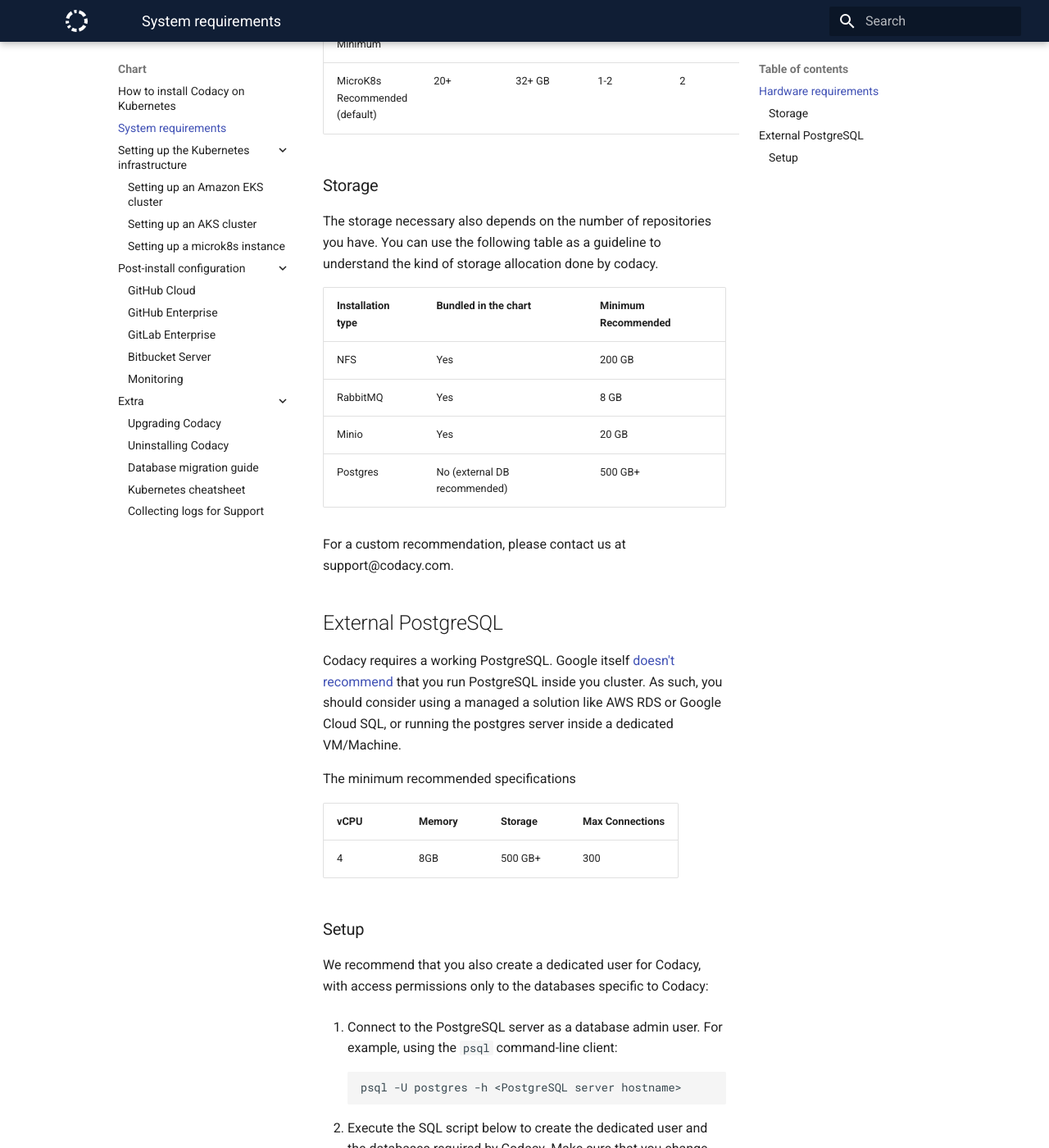
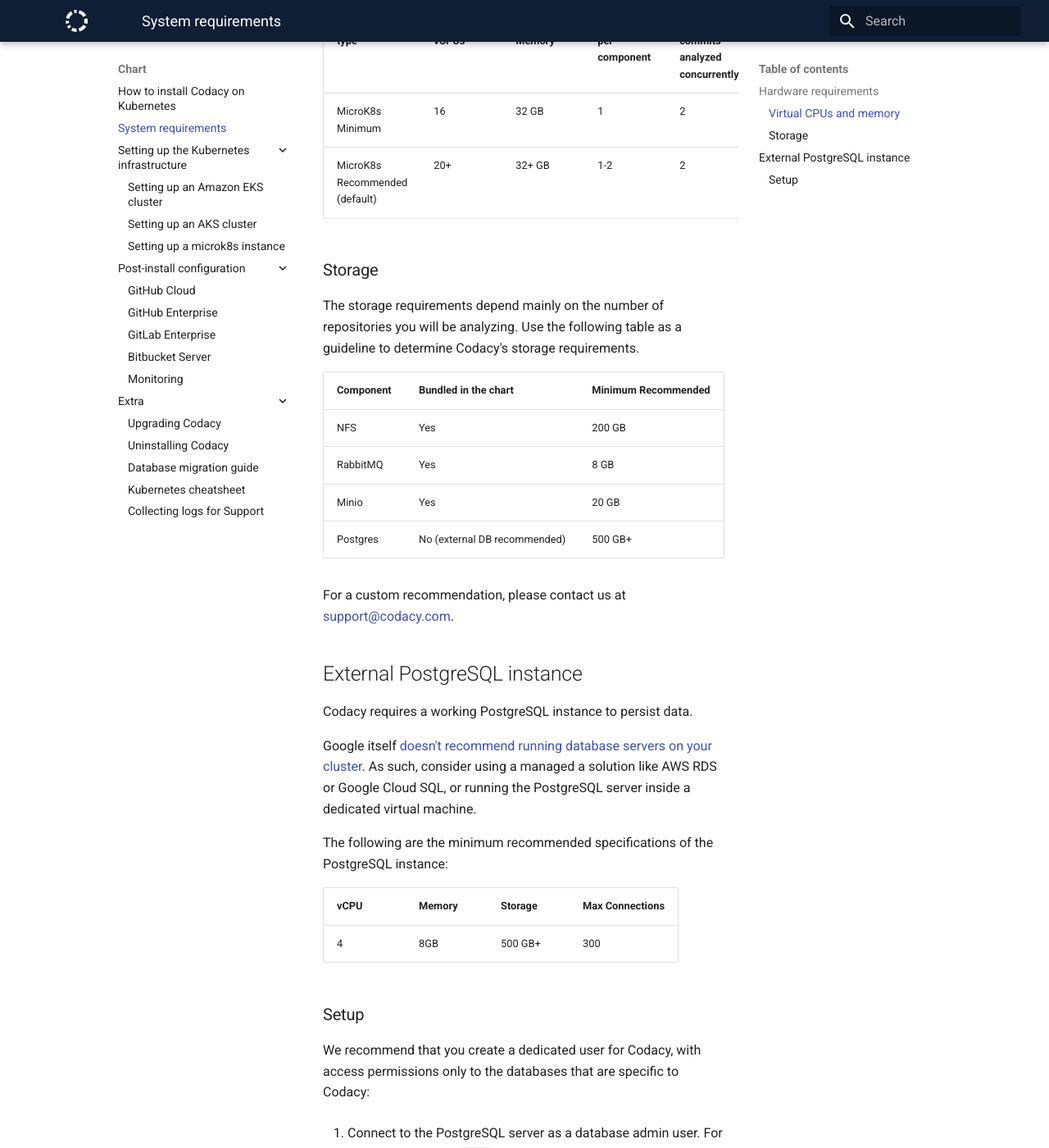
Before and after one commit to codacy/chart, an MkDocs documentation site: the page built from docs/requirements.md, in a window 1280 px wide and 1400 px high, scrolled down 2093 px. Shown: the whole window at 82% size. Built offline with MkDocs 1.6.1 and Material for MkDocs 9.7.7, drawn with Linux system fonts in a browser that asks for light colours; some of the changed text lies outside the part shown.

Commit message:
Update docs/requirements.md
Co-Authored-By: Paulo Ribeiro <60105800+pauloribeiro-codacy@users.noreply.github.com>

````diff
--- a/docs/requirements.md
+++ b/docs/requirements.md
@@ -18,12 +18,14 @@
 
 !["High Level Architecture"](<./images/High Level Architecture - Analysis II.svg> "High Level Architecture")
 
-Since all of this runs in kubernetes, you can increase the number of replicas in for every deployment, which should give you more resilience and throughput, but it will also increase resource usage. A very simplistic overview of the resource allocations for the "Platform" and "Analysis" goes something like this:
+### Virtual CPUs and memory
 
-| Component                           | vCPU | Memory |
-| ----------------------------------- | ---- | ------ |
-| Platform w/ 1 replica on everything | 4    | 8      |
-| Per Analysis Worker                 | 5    | 10     |
+Since all components are running on Kubernetes, you can increase the number of replicas in every deployment to give you more resilience and throughput, at a cost of increased resource usage. The following is a simplified overview of how to calculate resource allocation for the "Platform" and the "Analysis":
+
+| Component                          | vCPU                    | Memory                   |
+| ---------------------------------- | ----------------------- | ------------------------ |
+| Platform (1 replica per component) | 4                       | 8                        |
+| Analysis Worker                    | 5 (per Analysis Worker) | 10 (per Analysis Worker) |
 
 The resources described on the following table are based on our experience and are also the defaults in the [values-production.yaml](https://raw.githubusercontent.com/codacy/chart/master/codacy/values-production.yaml) file, which you might need to adapt taking into account your use case.
 
@@ -43,27 +45,25 @@
 
 ### Storage
 
-The storage necessary also depends on the number of repositories you have.
-You can use the following table as a guideline to understand the kind of storage allocation
-done by codacy.
+The storage requirements depend mainly on the number of repositories you will be analyzing.
+Use the following table as a guideline to determine Codacy's storage requirements.
 
-| Installation type | Bundled in the chart         | Minimum Recommended |
+| Component | Bundled in the chart         | Minimum Recommended |
 | ----------------- | ---------------------------- | ------------------- |
 | NFS               | Yes                          | 200 GB              |
 | RabbitMQ          | Yes                          | 8 GB                |
 | Minio             | Yes                          | 20 GB               |
 | Postgres          | No (external DB recommended) | 500 GB+             |
 
-For a custom recommendation, please contact us at support@codacy.com.
+For a custom recommendation, please contact us at [support@codacy.com](mailto://support@codacy.com).
 
-## External PostgreSQL
+## External PostgreSQL instance
 
-Codacy requires a working PostgreSQL.
-Google itself [doesn't recommend](https://cloud.google.com/blog/products/databases/to-run-or-not-to-run-a-database-on-kubernetes-what-to-consider) that you run PostgreSQL inside you cluster.
-As such, you should consider using a managed a solution like AWS RDS or Google Cloud SQL, or running the postgres server
-inside a dedicated VM/Machine.
+Codacy requires a working PostgreSQL instance to persist data.
 
-The minimum recommended specifications
+Google itself [doesn't recommend running database servers on your cluster](https://cloud.google.com/blog/products/databases/to-run-or-not-to-run-a-database-on-kubernetes-what-to-consider). As such, consider using a managed a solution like AWS RDS or Google Cloud SQL, or running the PostgreSQL server inside a dedicated virtual machine.
+
+The following are the minimum recommended specifications of the PostgreSQL instance:
 
 | vCPU | Memory | Storage | Max Connections |
 | ---- | ------ | ------- | --------------- |
@@ -71,7 +71,7 @@
 
 ### Setup
 
-We recommend that you also create a dedicated user for Codacy, with access permissions only to the databases specific to Codacy:
+We recommend that you create a dedicated user for Codacy, with access permissions only to the databases that are specific to Codacy:
 
 1.  Connect to the PostgreSQL server as a database admin user. For example, using the `psql` command-line client:
 
@@ -92,7 +92,7 @@
     psql -U codacy -h <PostgreSQL server hostname>
     ```
 
-4.  Create the necessary databases
+4.  Create the necessary databases:
 
     ```sql
     CREATE DATABASE accounts WITH OWNER=codacy;
````
